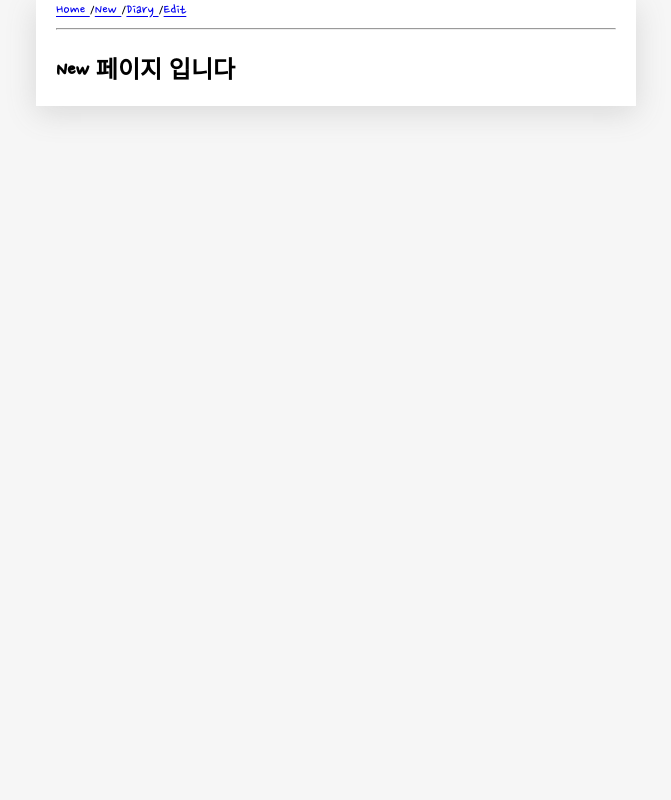
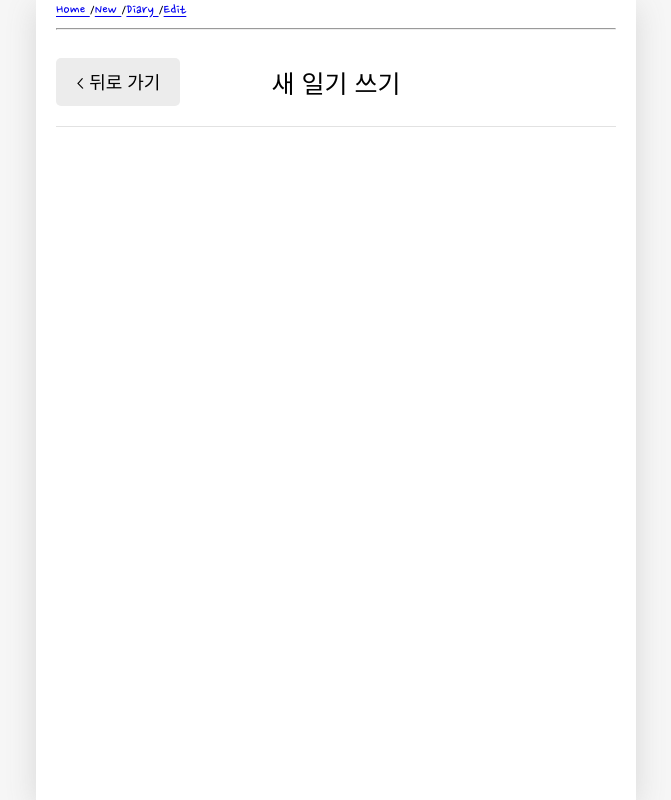
Before and after one commit to wjsgudwnswjsgudwns/React_project3_20251001, a React (Create React App) app: page /new in a window 1280 px wide. Shown: the whole page, without its empty margins (304-975 px from the left). Built offline with nearby package versions, Linux system fonts and the light colour scheme; a web font is replaced by a local one.

Commit message:
새 일기 쓰기 Header

```diff
--- a/src/index.css
+++ b/src/index.css
@@ -17,7 +17,7 @@ body {
   margin: 0 auto;
   max-width: 600px;
   width: 100%;
-  /* min-height: 100vh; */
+  min-height: 100vh;
   height: 100%;
   background-color: white;
   box-shadow: rgba(100, 100, 100, 0.2) 0px 7px 29px 0px;
--- a/src/pages/New.js
+++ b/src/pages/New.js
@@ -1,7 +1,19 @@
+import { useNavigate } from "react-router-dom";
+import Button from "../component/Button";
+import Header from "../component/Header";
+
 const New = () => {
+
+    const navigate = useNavigate();
+    const goBack = () => {
+        navigate(-1);
+    };
+
     return (
         <div>
-            <h2>New 페이지 입니다</h2>
+            <Header title={"새 일기 쓰기"}
+                    leftChild={<Button text={"< 뒤로 가기"} onClick={goBack}/>}
+            />
         </div>
     )
 }
```
